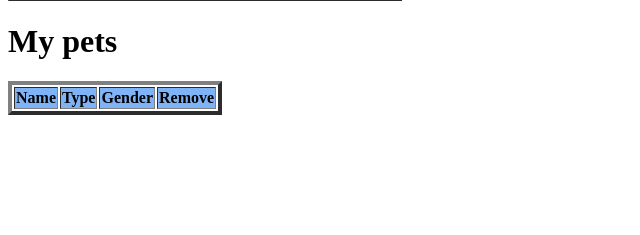
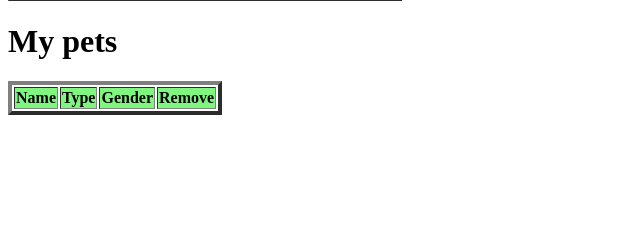
Before and after one commit to SashaBarvynska/test, a Django app: page /member/3 in a window 1280 px wide. Shown: the part 151-386 px from the top of the page, without its empty margins (0-640 px from the left). Run offline with Django 4.2, Linux system fonts and the light colour scheme; data comes from the database, SQL or seed files in the repository; data that the repository does not hold is empty; parts of the project's set-up code (start-up, migrations or seed data) failed here and were passed over.

Commit message:
changed color

```diff
--- a/application/templates/members/details.html
+++ b/application/templates/members/details.html
@@ -32,7 +32,7 @@
 
 <h1>My pets</h1>
 <table border="4">
-<tr style="background-color: rgb(127, 179, 247);">
+<tr style="background-color: rgb(127, 247, 127);">
 
     <td><b>Name</b></td>
     <td><b>Type</b></td>
```
